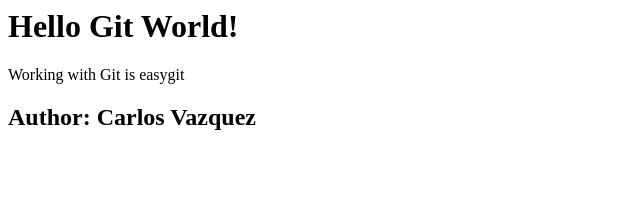
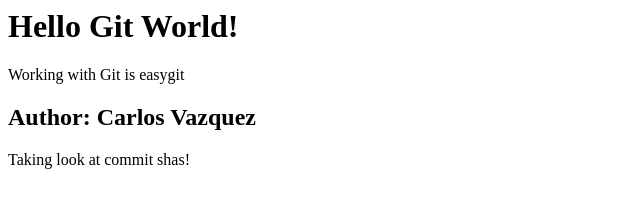
Before and after one commit to cvazquezsa/GitGitHubMasterclass, a plain HTML site: page index.html in a window 1280 px wide. Shown: the whole page, without its empty margins (0-640 px from the left). Drawn offline with Linux system fonts and the light colour scheme.

Commit message:
add a new p

```diff
--- a/index.html
+++ b/index.html
@@ -7,3 +7,9 @@
 </div>
 
 <h2>Author: Carlos Vazquez</h2>
+
+<div>
+    <p>
+        Taking look at commit shas!
+    </p>
+</div>
```
